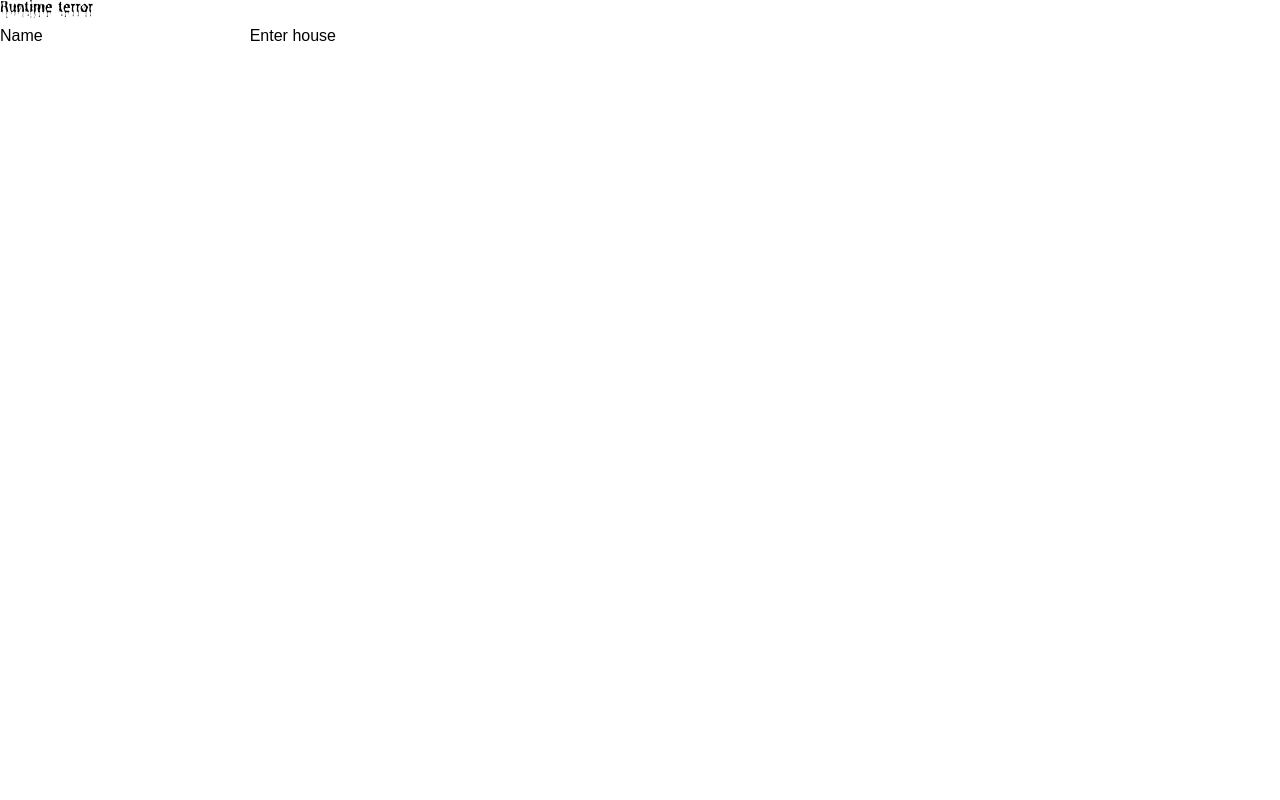
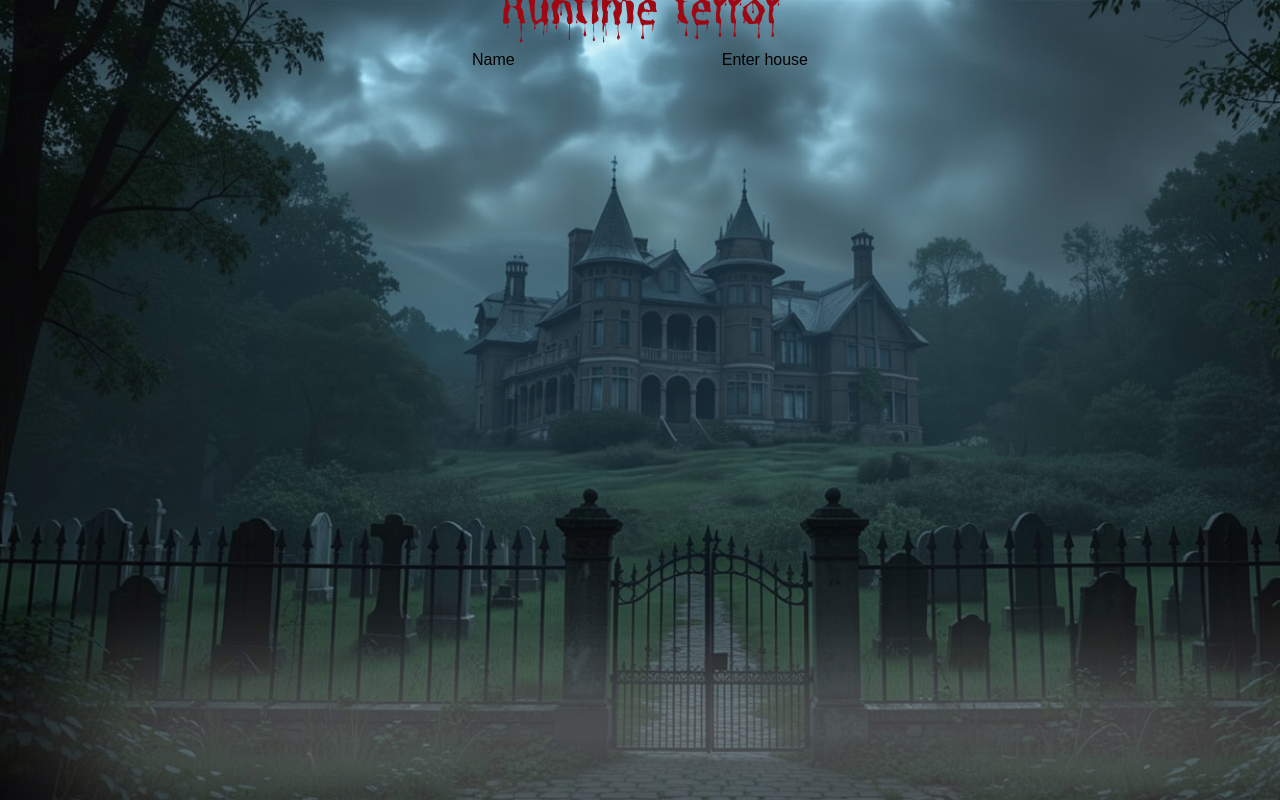
Before and after one commit to mariefarnstrom/runtime-terror, a Next.js app: page / in a window 1280 px wide. Built offline with nearby package versions, Linux system fonts and the light colour scheme.

Commit message:
Added background-img and created Fog.tsx

```diff
--- a/src/app/page.tsx
+++ b/src/app/page.tsx
@@ -1,11 +1,20 @@
 import EnterForm from "@/components/home-page/enter-form";
-import { div } from "motion/react-client";
+import Fog from "@/components/effects/Fog";
 
 export default function Home() {
   return (
-    <div>
-      <h1>Runtime terror</h1>
-      <EnterForm />
+    <div className="relative w-full h-screen bg-black overflow-hidden">
+      {/* Background — lowest layer */}
+      <div className="absolute inset-0 bg-[url('/assets/images/Home-bg.png')] bg-cover" />
+
+      {/* Fog — above background */}
+      <Fog />
+
+      {/* Content — top layer */}
+      <div className="relative z-10 flex flex-col w-full items-center">
+        <h1 className="text-red-800 text-5xl ">Runtime terror</h1>
+        <EnterForm />
+      </div>
     </div>
   );
 }
--- /dev/null
+++ b/src/components/effects/Fog.tsx
@@ -0,0 +1,25 @@
+"use client";
+
+import { motion } from "framer-motion";
+
+export default function Fog() {
+  return (
+    <div className="absolute inset-0 overflow-hidden pointer-events-none">
+      <motion.div
+        className="absolute bottom-0 left-0 w-[120%] h-32 bg-white/30 rounded-full blur-3xl"
+        animate={{ x: ["-10%", "10%", "-10%"] }}
+        transition={{ duration: 8, repeat: Infinity, ease: "easeInOut" }}
+      />
+      <motion.div
+        className="absolute bottom-8 left-0 w-full h-24 bg-white/5 rounded-full blur-2xl"
+        animate={{ x: ["5%", "-5%", "5%"] }}
+        transition={{ duration: 12, repeat: Infinity, ease: "easeInOut" }}
+      />
+      <motion.div
+        className="absolute bottom-4 right-0 w-3/4 h-20 bg-white/8 rounded-full blur-3xl"
+        animate={{ x: ["0%", "-8%", "0%"] }}
+        transition={{ duration: 10, repeat: Infinity, ease: "easeInOut" }}
+      />
+    </div>
+  );
+}
```
Also changed, not shown: public/assets/images/Home-bg.png (added).
